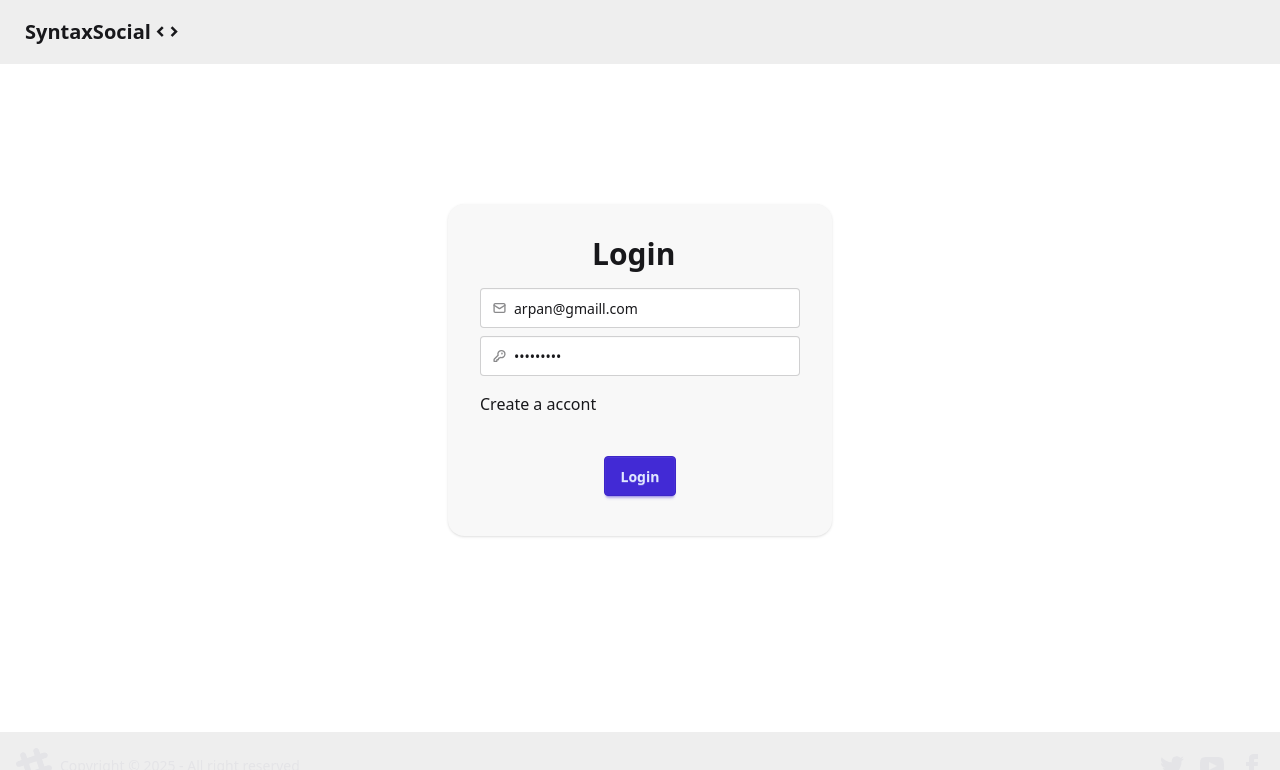
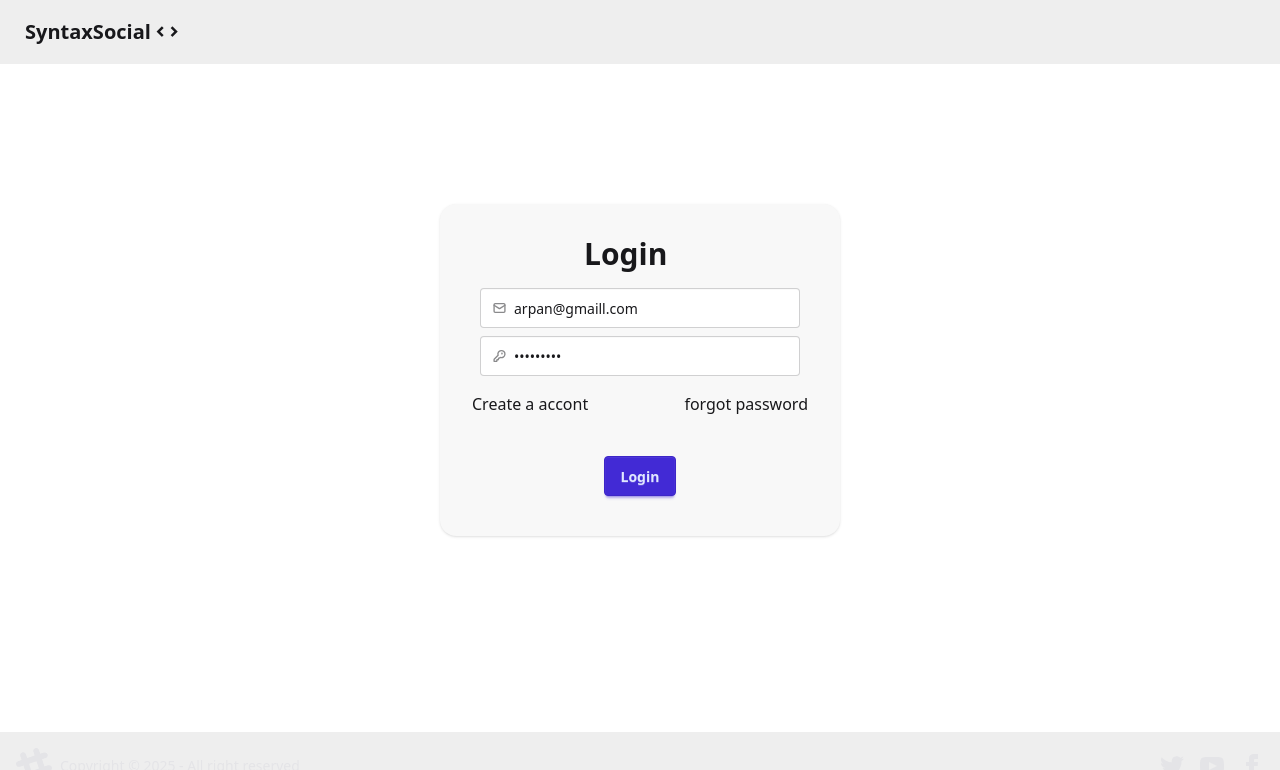
Before and after one commit to arpan7sarkar/syntax-social-frontend, a React (Vite) app: page /login in a window 1280 px wide. Shown: the top 770 px of the page. Built offline with nearby package versions, Linux system fonts and the light colour scheme; no server answers.

Commit message:
added forgot pass route

```diff
--- a/src/App.jsx
+++ b/src/App.jsx
@@ -8,6 +8,7 @@ import Feed from "./Page/Feed.jsx";
 import Connections from "./Page/Connections.jsx";
 import Requests from "./Page/Requests.jsx";
 import SignUp from "./Page/SignUp.jsx";
+import ForgotPassword from "./Page/ForgotPassword.jsx";
 function App() {
   return (
       <Provider store={appStore}>
@@ -17,6 +18,7 @@ function App() {
               <Route path="/" element={<Feed />}></Route>
               <Route path="/login" element={<Login />}></Route>
               <Route path="/signup" element={<SignUp />}></Route>
+              <Route path="/forgot" element={<ForgotPassword />}></Route>
               <Route path="/profile" element={<Profile />}></Route>
               <Route path="/connections" element={<Connections />}></Route>
               <Route path="/requests" element={<Requests />}></Route>
--- /dev/null
+++ b/src/Page/ForgotPassword.jsx
@@ -0,0 +1,9 @@
+import React from 'react'
+
+const ForgotPassword = () => {
+  return (
+    <div>ForgotPassword</div>
+  )
+}
+
+export default ForgotPassword
--- a/src/Page/Login.jsx
+++ b/src/Page/Login.jsx
@@ -29,7 +29,7 @@ const Login = () => {
   };
   return (
     <div className="flex justify-center items-center mt-35 ">
-      <div className="card bg-base-200 rounded-2xl overflow-hidden w-96 shadow-sm  ">
+      <div className="card bg-base-200 rounded-2xl overflow-hidden w-100 shadow-sm  ">
         <div className="card-body ">
           <h2 className="card-title ml-28 text-3xl p-2 font-semibold">Login</h2>
           <div className="flex flex-col justify-center items-center gap-2">
@@ -96,9 +96,12 @@ const Login = () => {
               />
             </label>
           </div>
-          <div className="p-2 ">
+          <div className="p-2 justify-between flex">
             <Link className="text-base" to="/signup">
               Create a accont
+            </Link>
+            <Link className="text-base" to="/forgot">
+              forgot password
             </Link>
           </div>
           <p className="text-red-500">{loginError}</p>
```
